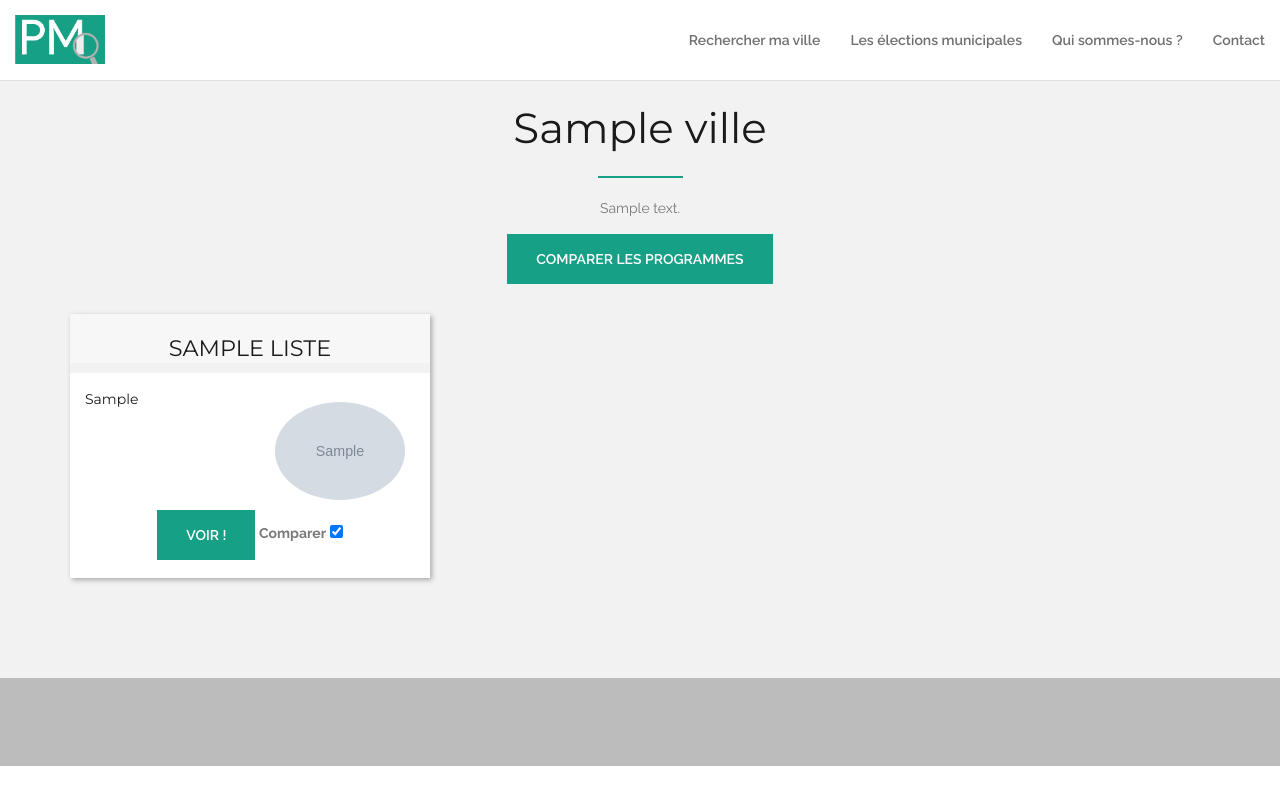
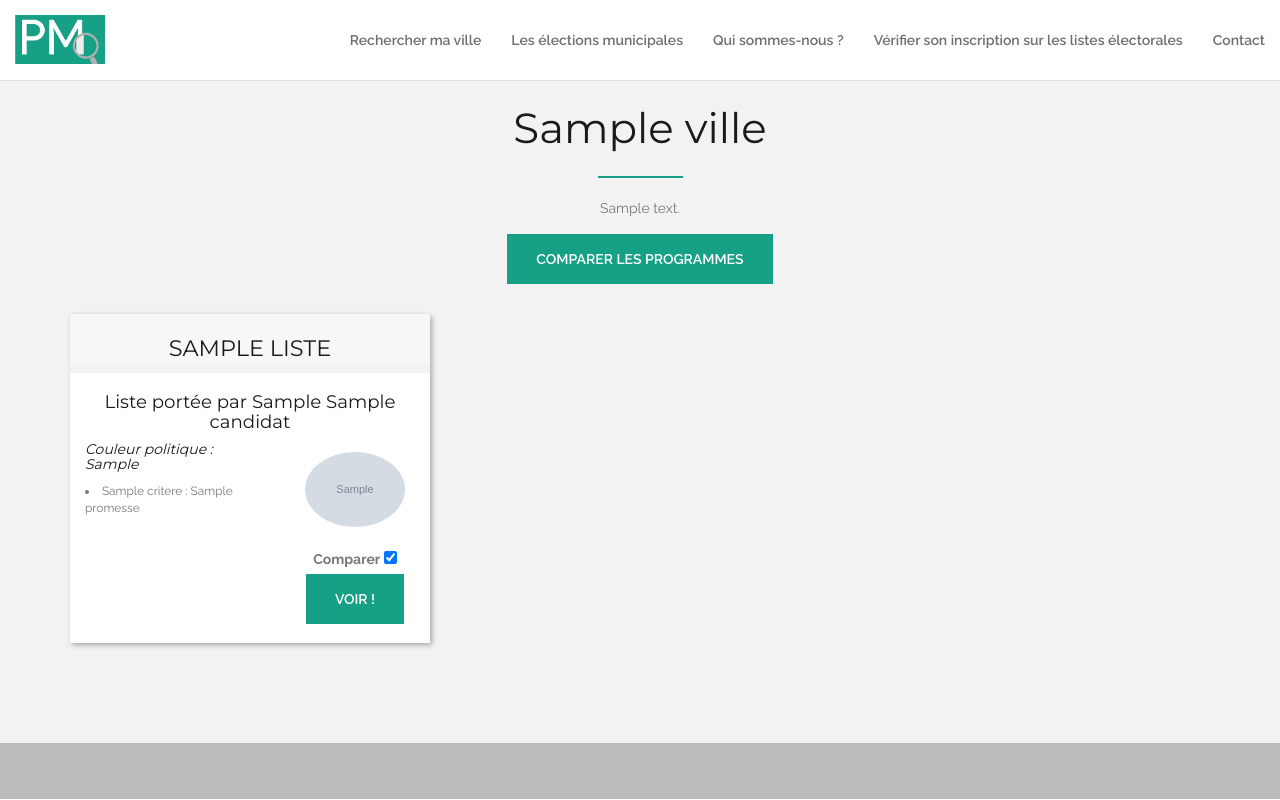
Before and after one commit to armando-femat/cyw, a Django app: a page that uses users/templates/users/base.html in a window 1280 px wide. Run offline with Django 3.2, Linux system fonts and the light colour scheme; tables that the repository leaves empty hold one stand-in row (values such as "Sample post"); grey boxes marked "Sample" are stand-in pictures; some libraries are stand-ins or nearby versions.

Commit message:
Small improvement

```diff
--- a/compare/form.py
+++ b/compare/form.py
@@ -20,7 +20,7 @@ class FormCompare(forms.Form):
 class FormContact(forms.Form):
     email = forms.EmailField()
     email.widget.attrs.update({'class': 'form-control'})
-    email.widget.attrs.update(placeholder="Ton addresse email !")
+    email.widget.attrs.update(placeholder="Ton adresse email !")
     villeContact = forms.CharField(max_length=200)
     villeContact.widget.attrs.update({'class': 'form-control'})
     villeContact.widget.attrs.update(placeholder="Quelle est ta ville ?")
--- a/compare/models.py
+++ b/compare/models.py
@@ -47,6 +47,7 @@ class Liste(models.Model):
     ville = models.ForeignKey(Ville, on_delete=models.PROTECT, null=True)
     couleur = models.CharField(max_length=100, null=True)
     photo = models.ImageField(null=True)
+    site = models.CharField(max_length=200, null=True)
 
     class Meta:
         verbose_name = "liste"
@@ -64,7 +65,7 @@ class Promesse(models.Model):
     estUnePriorite = models.BooleanField(default=False)
 
     def __str__(self):
-        return self.liste + ' - ' + self.titre
+        return self.titre
 
 # class Priorite(models.Model):
 #     liste = models.ForeignKey(Liste, on_delete=models.PROTECT)
--- a/compare/static/css/style.css
+++ b/compare/static/css/style.css
@@ -55,6 +55,14 @@ body {
     margin: 0 auto;
     width: 100%;
     height: 100%;
+}
+
+.image_ville_item{
+    width: 100%;
+    height: auto;
+    text-align : center;
+    overflow : hidden;
+    border-radius: 50%;
 }
 
 /*------------------------------------------------------------------*/
--- a/compare/templates/compare/liste.html
+++ b/compare/templates/compare/liste.html
@@ -23,7 +23,13 @@
                         </div>
                         <div class="col-md-12">
                             <div class="text-center"></div>
+                            {%if candidat is not None%}
+                            <h5>Liste portée par {{candidat}}</h5>
+                            {% endif %}
                             <p>{{l.presentation}}</p>
+                            {%if l.site is not None%}
+                            <a target="_blank" href="http://{{l.site}}">Le site web de la liste</a>
+                            {% endif %}
                         </div>
                     </div>
                 </div>
--- a/compare/templates/compare/ville.html
+++ b/compare/templates/compare/ville.html
@@ -24,24 +24,34 @@
                             <h4 class="text-uppercase">{{l.nom}}</h4>
                         </div>
                         <div class="pricing_body bg-white p-top-20 p-bottom-20">
-                            <div class="col-md-6">
+                            {%if l.candidat is not None%}
+                            <h5 class="text-center">Liste portée par {{l.candidat}}</h5>
+                            {% endif %}
+                            <div class="col-md-7">
                                 {%if l.couleur is not None%}
-                                <h6>{{l.couleur}}</h6>
+                                <h6><em>Couleur politique : {{l.couleur}}</em></h6>
                                 {% endif %}
+                                <small>
+                                    {% for p in l.prio%}
+                                    <li>{{p.critere.titre}} : {{p.titre}}</li>
+                                    {% endfor %}
+                                </small>
                             </div>
-                            <div class="col-md-6">
+                            <div class="col-md-5">
+                                <div class="image_ville">
                                     {%if l.photo.url is not None%}
-                                <img class="image_ville" src="{{l.photo.url}}" alt=""/>
+                                    <img class="image_ville_item" src="{{l.photo.url}}" alt=""/>
                                     {% else %}
-                                <img class="image_ville" src="{% static '/images/teamwork.png' %}" alt=""/>
+                                    <img class="image_ville_item" src="{% static '/images/teamwork.png' %}" alt=""/>
                                     {% endif %}
                                 </div>
                                 <div class="pricing_btn text-center p-top-10">
-                                <a href="/liste/{{l.id}}" class="btn btn-primary">Voir !</a>
                                     <label class="form-check-label" for="{{l.id}}">
                                         Comparer
                                     </label>
                                     <input checked type="checkbox" name="Listes" value="{{l.id}}" id="{{l.id}}">
+                                    <a href="/liste/{{l.id}}" class="btn btn-primary">Voir !</a>
+                                </div>
                             </div>
                         </div>
                     </div>
--- a/compare/views.py
+++ b/compare/views.py
@@ -1,6 +1,6 @@
 from django.http import HttpResponse, Http404
 from django.shortcuts import render, get_object_or_404, redirect
-from compare.models import Liste, Promesse, Ville, Categorie, Contact, Critere
+from compare.models import Liste, Promesse, Ville, Categorie, Contact, Critere, Candidat
 from compare.form import RechercheVille, FormCompare, FormContact
 from compare.viewObject import vCategorie
 from datetime import datetime
@@ -12,6 +12,9 @@ def liste(request, id):
     ps = Promesse.objects.filter(liste_id=id)
     cats = Categorie.objects.all()
     prio = Promesse.objects.filter(liste_id=id, estUnePriorite=True)
+    candidats = Candidat.objects.filter(Liste=l, EstTeteDeListe=True)
+    if len(candidats)>0:
+        candidat=candidats[0]
     return render(request, 'compare/liste.html', locals())
 
 
@@ -20,8 +23,12 @@ def ville(request, nom):
     v = get_object_or_404(Ville, nom=nom)
     #form.fields['Listes'].queryset = [l.pk for l in Liste.objects.filter(ville=v)]
     ls = Liste.objects.filter(ville=v)
+    for l in ls:
+        candidats = Candidat.objects.filter(Liste=l, EstTeteDeListe=True)
+        if len(candidats)>0:
+            l.candidat = candidats[0]
+        l.prio = Promesse.objects.filter(liste=l, estUnePriorite=True)
     if form.is_valid():
-        print("ok")
         listes=request.POST.getlist('Listes',default=None)
         return compare(request, nom, listes=listes)
     return render(request, 'compare/ville.html', locals())
@@ -32,11 +39,14 @@ def compare(request, nom, **kwargs):
     cs = Categorie.objects.all()
     v = get_object_or_404(Ville, nom=nom)
     ids = kwargs.get('listes', None)
+    ls=[]
     if len(ids)>0 :
         ls = Liste.objects.filter(id__in = ids)
     else:
         ls = Liste.objects.filter(ville=v)
-
+    for l in ls:
+        l.prio=[]
+        l.prio.extend(Promesse.objects.filter(liste=l, estUnePriorite=True))
     for cat in cs:
         vcats.append(vCategorie(cat, v, ls))
     return render(request, 'compare/compare.html', locals())
@@ -49,11 +59,9 @@ def accueil(request):
     for c in cs:
         c.criteres = []
         c.criteres.extend(Critere.objects.filter(categorie=c, estStandard=True))
-        print(c.criteres)
     modal = False
     if formV.is_valid():
         nom = formV.cleaned_data['ville']
-        print(nom.id)
         return redirect(ville, nom)
     if formC.is_valid():
         email = formC.cleaned_data['email']
--- a/users/templates/users/base.html
+++ b/users/templates/users/base.html
@@ -88,10 +88,13 @@
         <!-- Collect the nav links, forms, and other content for toggling -->
         <div class="collapse navbar-collapse" id="navbar-menu">
             <ul class="nav navbar-nav navbar-right" data-in="fadeInDown" data-out="fadeOutUp">
-                <li><a href="#hello">Rechercher ma ville</a></li>
-                <li><a href="#info">Les élections municipales</a></li>
-                <li><a href="#nous">Qui sommes-nous ?</a></li>
-                <li><a href="#subscribe">Contact</a></li>
+                <li><a href="/#hello">Rechercher ma ville</a></li>
+                <li><a href="/#info">Les élections municipales</a></li>
+                <li><a href="/#nous">Qui sommes-nous ?</a></li>
+                <li><a href="https://www.service-public.fr/particuliers/vosdroits/services-en-ligne-et-formulaires/ISE"
+                       target="_blank">
+                    Vérifier son inscription sur les listes électorales</a></li>
+                <li><a href="/#subscribe">Contact</a></li>
             </ul>
         </div><!-- /.navbar-collapse -->
         <!--</div> -->
--- a/users/templates/users/baseAccueil.html
+++ b/users/templates/users/baseAccueil.html
@@ -91,6 +91,9 @@
                 <li><a href="#hello">Rechercher ma ville</a></li>
                 <li><a href="#info">Les élections municipales</a></li>
                 <li><a href="#nous">Qui sommes-nous ?</a></li>
+                <li><a href="https://www.service-public.fr/particuliers/vosdroits/services-en-ligne-et-formulaires/ISE"
+                       target="_blank">
+                    Vérifier son inscription sur les listes électorales</a></li>
                 <li><a href="#subscribe">Contact</a></li>
             </ul>
         </div><!-- /.navbar-collapse -->
```
Also changed, not shown: compare/templates/compare/accueil.html (+4 -4 lines), compare/templates/compare/compare.html (+25 -0 lines), compare/migrations/0028_liste_site.py (added). Lines whose indentation alone changed are shown as unchanged.
